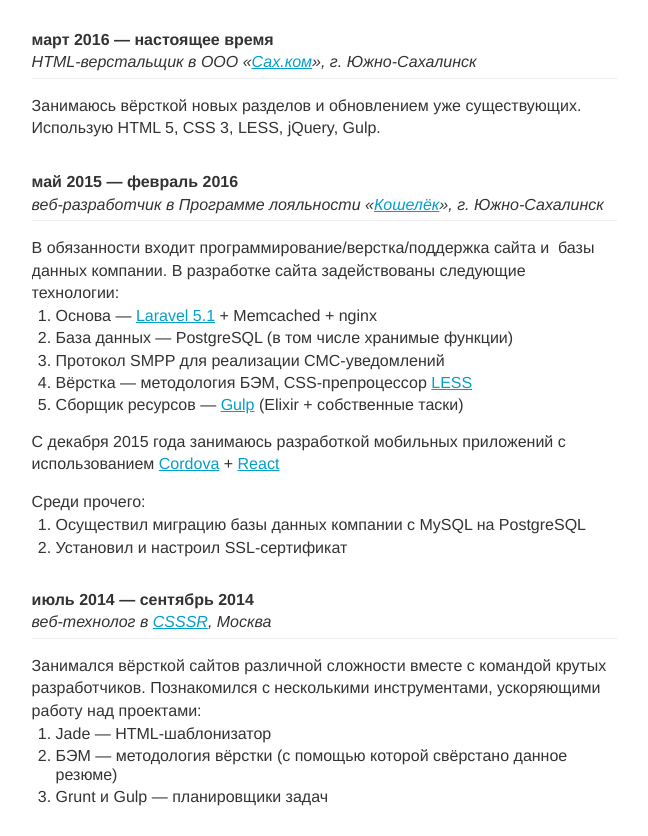
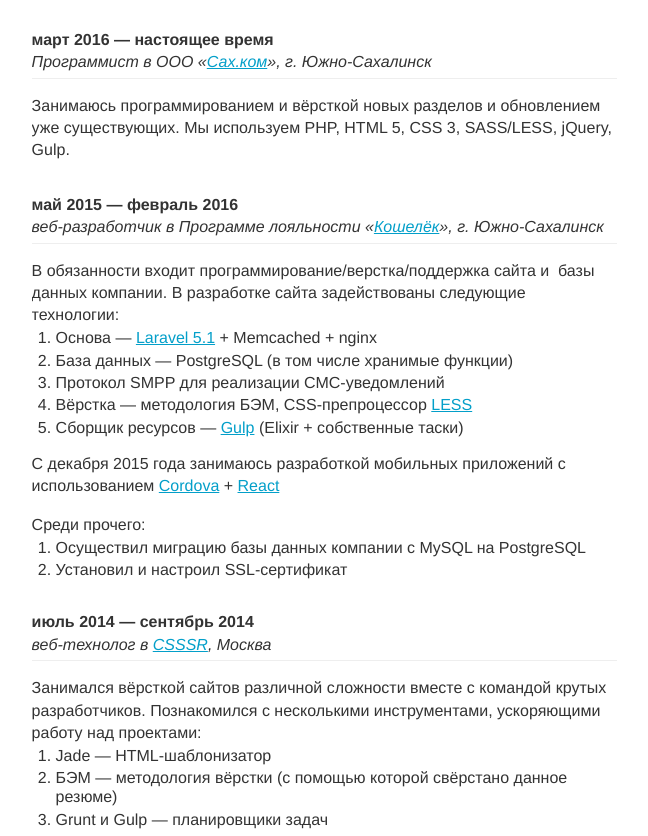
Before and after one commit to franzose/franzose.github.io, a plain HTML site: page index.html in a window 1280 px wide. Shown: the part 1027-1863 px from the top of the page, without its empty margins (373-1021 px from the left). Drawn offline with Linux system fonts and the light colour scheme.

Commit message:
программист

```diff
--- a/index.html
+++ b/index.html
@@ -70,13 +70,13 @@
                             <div class="experience__header">
                                 <div class="experience__period">март 2016 — настоящее время</div>
                                 <div class="experience__role">
-                                    HTML-верстальщик в ООО «<a href="http://sakh.com">Сах.ком</a>», г. Южно-Сахалинск
+                                    Программист в ООО «<a href="http://sakh.com">Сах.ком</a>», г. Южно-Сахалинск
                                 </div>
                             </div>
                             <div class="experience__description">
                                 <p>
-                                    Занимаюсь вёрсткой новых разделов и обновлением уже существующих.
-                                    Использую HTML 5, CSS 3, LESS, jQuery, Gulp.
+                                    Занимаюсь программированием и вёрсткой новых разделов и обновлением уже существующих.
+                                    Мы используем PHP, HTML 5, CSS 3, SASS/LESS, jQuery, Gulp.
                                 </p>
                             </div>
                         </div>
```
